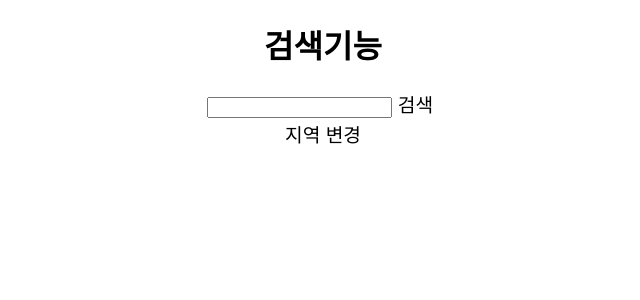
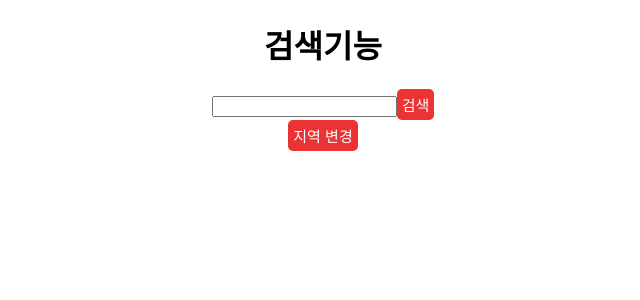
Before and after one commit to gaal94/dangun, a React (Create React App) app in the folder react/dangun_front/: page /SeachListPage in a window 1280 px wide. Shown: the top 300 px of the page, without its empty margins (317-957 px from the left). Built offline with nearby package versions, Linux system fonts and the light colour scheme.

Commit message:
searchlist 수정

```diff
--- a/react/dangun_front/src/Components/MainComponent.css
+++ b/react/dangun_front/src/Components/MainComponent.css
@@ -198,9 +198,13 @@
 
  .css-button {
 	border: none;
-	background-color: transparent;
-	font-size: 1.2em;
+	font-size: 15px;
 	cursor: pointer;
+	border-radius: 5px;
+	color: white;
+	font-weight: 400;
+	background-color: #eb3333;
+	padding: 5px;
 }
 
 .alternate-results ul {
@@ -213,3 +217,13 @@
 	border-bottom: 1px solid #ccc;
 	padding: 10px 5px;
 }
+
+.search_location
+{
+	width: 350px;
+	padding: 5px;
+	margin: 0 10px;
+	border: 1px solid black;
+	border-radius: 5px;
+	outline: none;
+}
--- a/react/dangun_front/src/Components/MainComponent.js
+++ b/react/dangun_front/src/Components/MainComponent.js
@@ -148,6 +148,7 @@ const handleCategoryClick = (category) => {
             value={modalInput}
             onChange={handleModalInputChange}
             placeholder="지역으로 검색"
+            className="search_location"
           />
           <button className="css-button">검색</button>
           </div>
--- a/react/dangun_front/src/Components/SeachListPage.css
+++ b/react/dangun_front/src/Components/SeachListPage.css
@@ -38,17 +38,21 @@
 
          .css-button {
             border: none;
-            background-color: transparent;
-            font-size: 1.2em;
+            font-size: 15px;
             cursor: pointer;
+            border-radius: 5px;
+            color: white;
+            font-weight: 400;
+            background-color: #eb3333;
+            padding: 5px;
         }
 
-        ul {
+        .alternate-results ul {
             list-style-type: none;
             padding: 0;
         }
 
-        li {
+        .alternate-results li {
             cursor: pointer;
             border-bottom: 1px solid #ccc;
             padding: 10px 5px;
```
